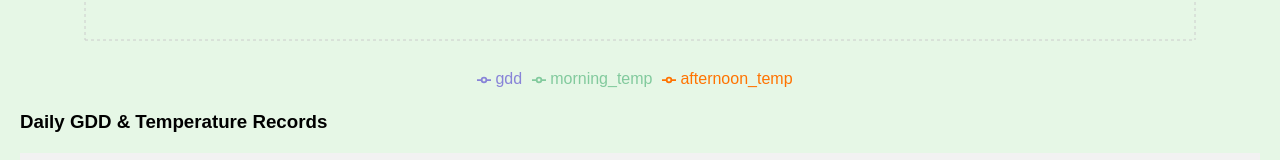
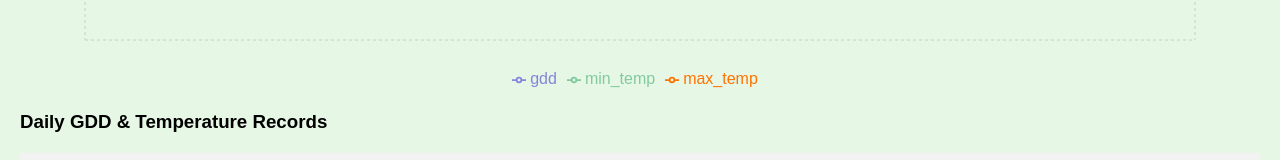
Before and after one commit to Magret-Oladunjoye/GDD_FRONTEND, a React (Create React App) app: page / in a window 1280 px wide. Shown: the part 390-550 px from the top of the page. Built offline with nearby package versions, Linux system fonts and the light colour scheme.

Commit message:
Update App.js

```diff
--- a/src/App.js
+++ b/src/App.js
@@ -40,8 +40,8 @@ const GDDApp = () => {
           setTemperatureData(
             data.temperature_debug.map((entry) => ({
               date: entry.date,
-              morning_temp: entry.morning_temp,
-              afternoon_temp: entry.afternoon_temp,
+              min_temp: entry.tmin, // Changed from morning_temp
+              max_temp: entry.tmax, // Changed from afternoon_temp
               gdd: entry.gdd,
             }))
           );
@@ -112,8 +112,8 @@ const GDDApp = () => {
           <Tooltip />
           <Legend />
           <Line yAxisId="left" type="monotone" dataKey="gdd" stroke="#8884d8" strokeWidth={2} />
-          <Line yAxisId="right" type="monotone" dataKey="morning_temp" stroke="#82ca9d" strokeWidth={2} />
-          <Line yAxisId="right" type="monotone" dataKey="afternoon_temp" stroke="#ff7300" strokeWidth={2} />
+          <Line yAxisId="right" type="monotone" dataKey="min_temp" stroke="#82ca9d" />
+          <Line yAxisId="right" type="monotone" dataKey="max_temp" stroke="#ff7300" />
         </LineChart>
       </ResponsiveContainer>
 
```
